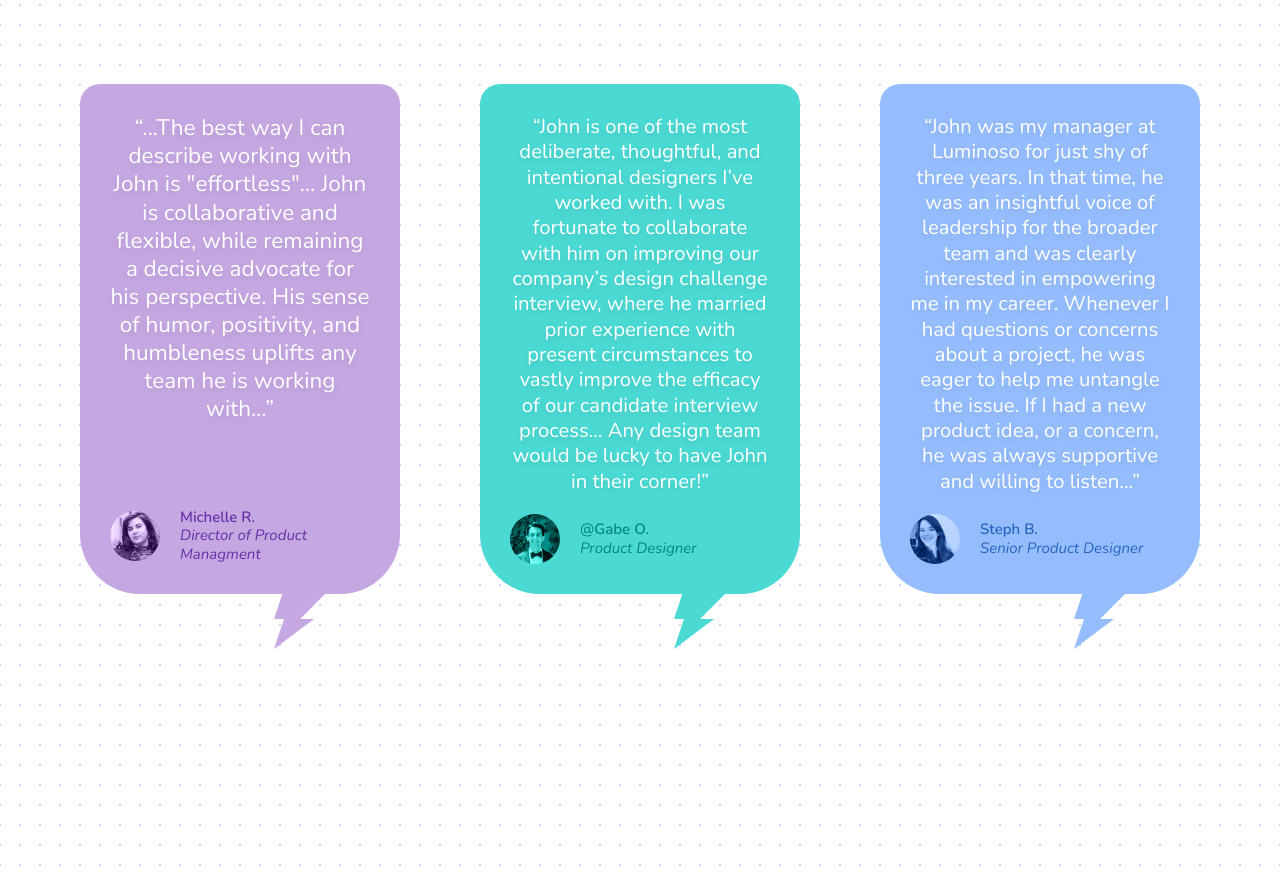
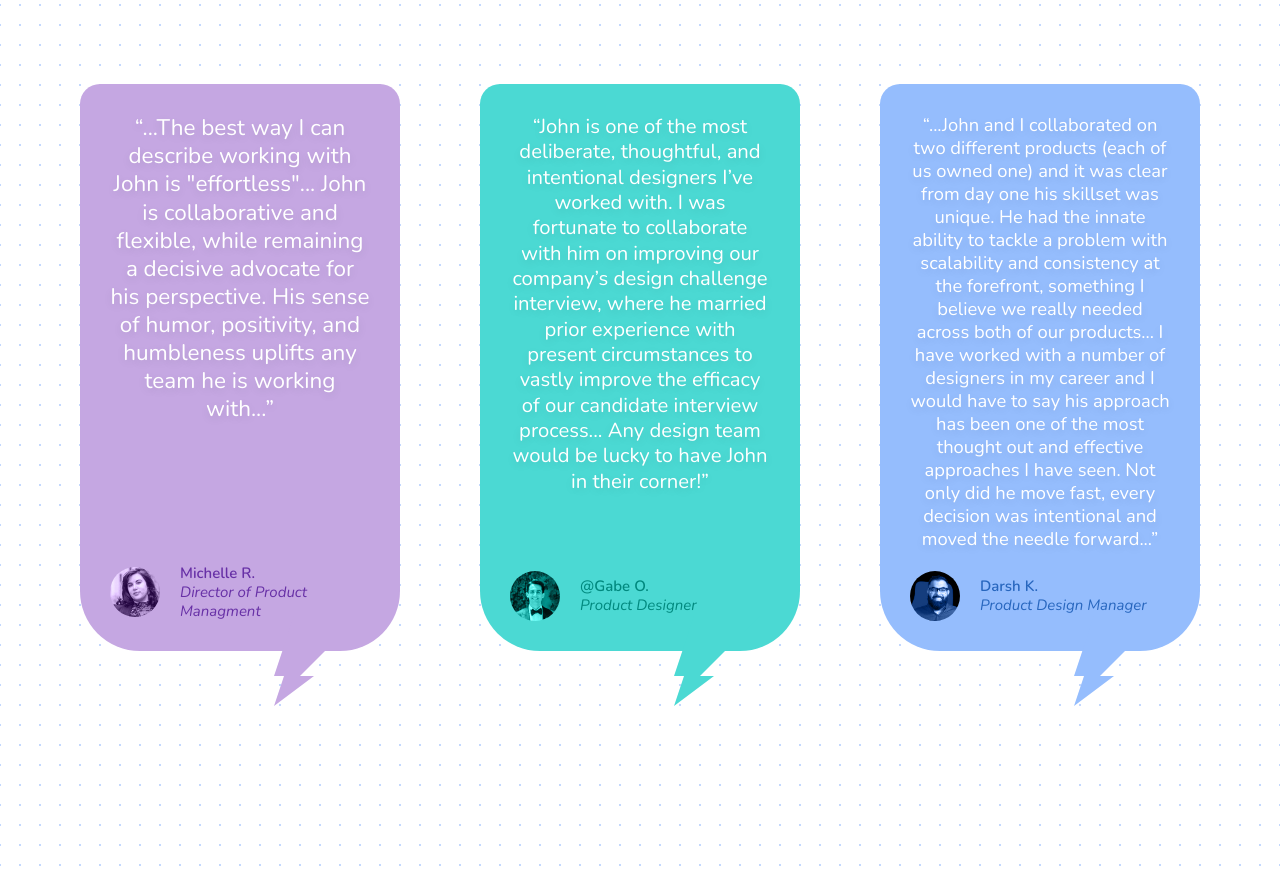
Before and after one commit to johnthedesigner/jtd, a Next.js app: page / in a window 1280 px wide. Shown: the part 2925-3807 px from the top of the page. Built offline with nearby package versions, Linux system fonts and the light colour scheme.

Commit message:
New endorsement

```diff
--- a/pages/index.js
+++ b/pages/index.js
@@ -309,12 +309,12 @@ export default function Home() {
                     <Endorsement
                         palette={palettes.blue}
                         text={
-                            'John was my manager at Luminoso for just shy of three years. In that time, he was an insightful voice of leadership for the broader team and was clearly interested in empowering me in my career. Whenever I had questions or concerns about a project, he was eager to help me untangle the issue. If I had a new product idea, or a concern, he was always supportive and willing to listen...'
+                            '...John and I collaborated on two different products (each of us owned one) and it was clear from day one his skillset was unique. He had the innate ability to tackle a problem with scalability and consistency at the forefront, something I believe we really needed across both of our products... I have worked with a number of designers in my career and I would have to say his approach has been one of the most thought out and effective approaches I have seen. Not only did he move fast, every decision was intentional and moved the needle forward...'
                         }
-                        byline={'Steph B.'}
-                        bytitle={'Senior Product Designer'}
-                        byimage={'/endorsements/steph.jpg'}
-                        size={'.675em'}
+                        byline={'Darsh K.'}
+                        bytitle={'Product Design Manager'}
+                        byimage={'/endorsements/darsh.jpg'}
+                        size={'.6125em'}
                     />
                 </div>
             </div>
```
Also changed, not shown: public/endorsements/darsh.jpg (added).
